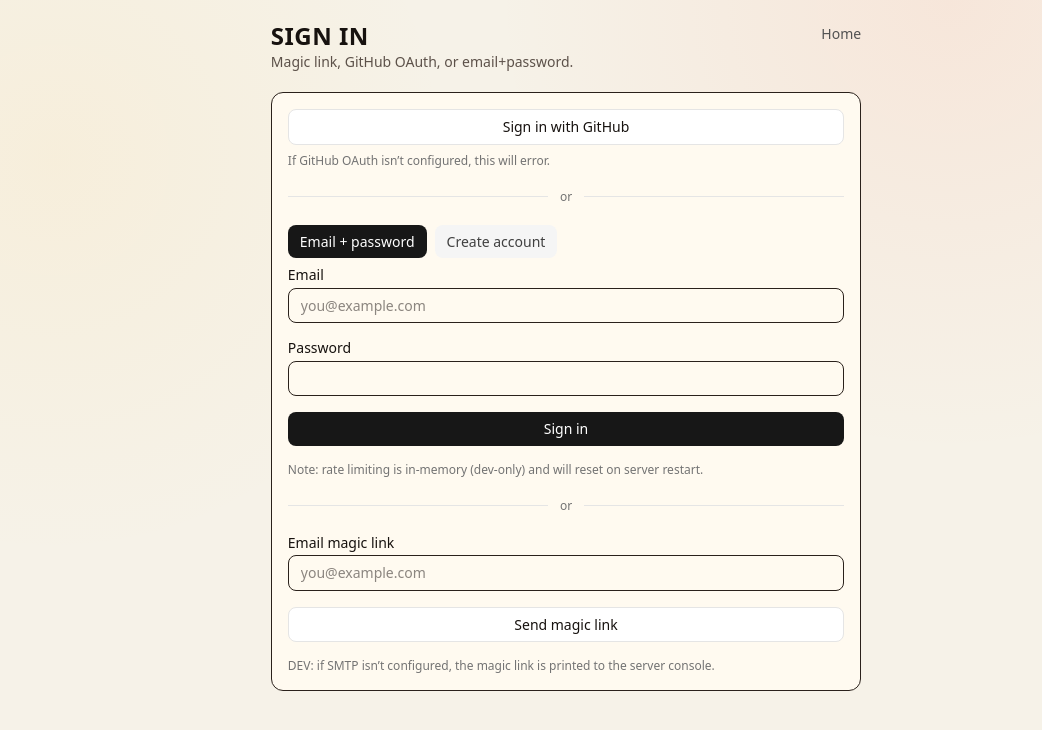
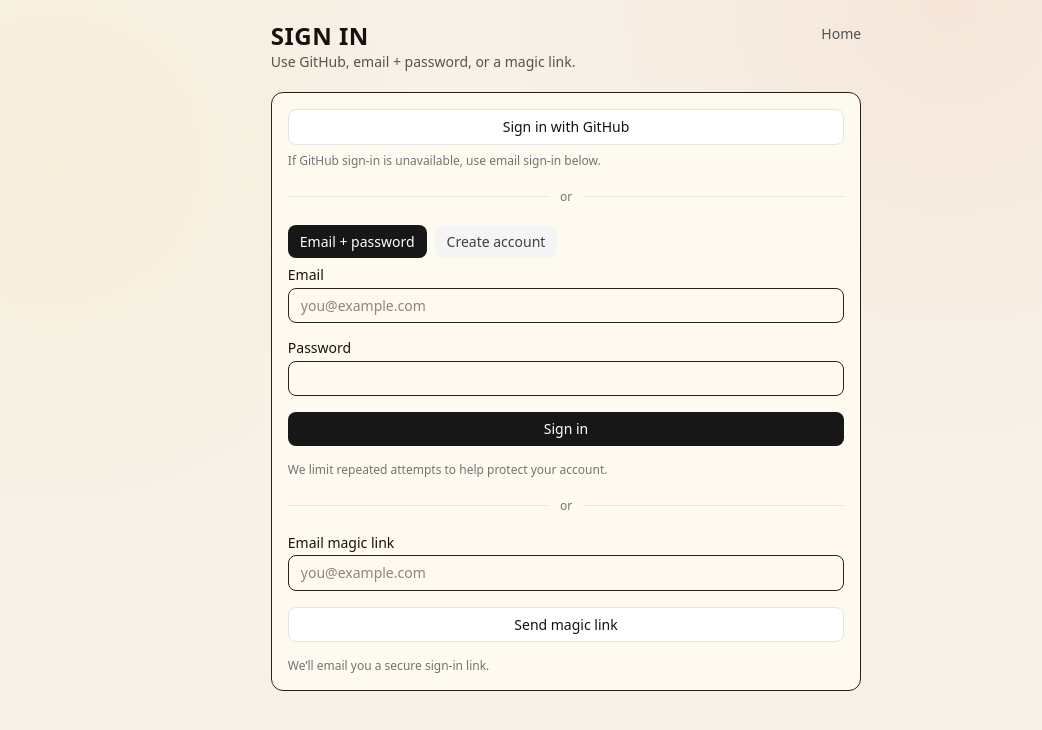
Before and after one commit to michaelasper/headstash, a Next.js app: page /auth/signin in a window 1280 px wide. Shown: the top 730 px of the page, without its empty margins (74-1116 px from the left). Built offline with nearby package versions, Linux system fonts and the light colour scheme.

Commit message:
copy: improve sign-in messaging and remove technical caveats

```diff
--- a/src/app/auth/signin/SignInForm.tsx
+++ b/src/app/auth/signin/SignInForm.tsx
@@ -35,7 +35,7 @@ export default function SignInForm() {
             Sign in with GitHub
           </button>
           <p className="mt-2 text-xs text-neutral-500">
-            If GitHub OAuth isn’t configured, this will error.
+            If GitHub sign-in is unavailable, use email sign-in below.
           </p>
         </div>
 
@@ -143,7 +143,7 @@ export default function SignInForm() {
             </button>
 
             <p className="text-xs text-neutral-500">
-              Note: rate limiting is in-memory (dev-only) and will reset on server restart.
+              We limit repeated attempts to help protect your account.
             </p>
           </form>
         </div>
@@ -182,7 +182,7 @@ export default function SignInForm() {
           </button>
 
           <p className="text-xs text-neutral-500">
-            DEV: if SMTP isn’t configured, the magic link is printed to the server console.
+            We’ll email you a secure sign-in link.
           </p>
         </form>
       </div>
--- a/src/app/auth/signin/page.tsx
+++ b/src/app/auth/signin/page.tsx
@@ -14,7 +14,7 @@ export default function SignInPage() {
     <Container>
       <PageHeader
         title="Sign in"
-        subtitle="Magic link, GitHub OAuth, or email+password."
+        subtitle="Use GitHub, email + password, or a magic link."
         right={
           <Link href="/" className="text-sm text-neutral-600 hover:underline">
             Home
```
